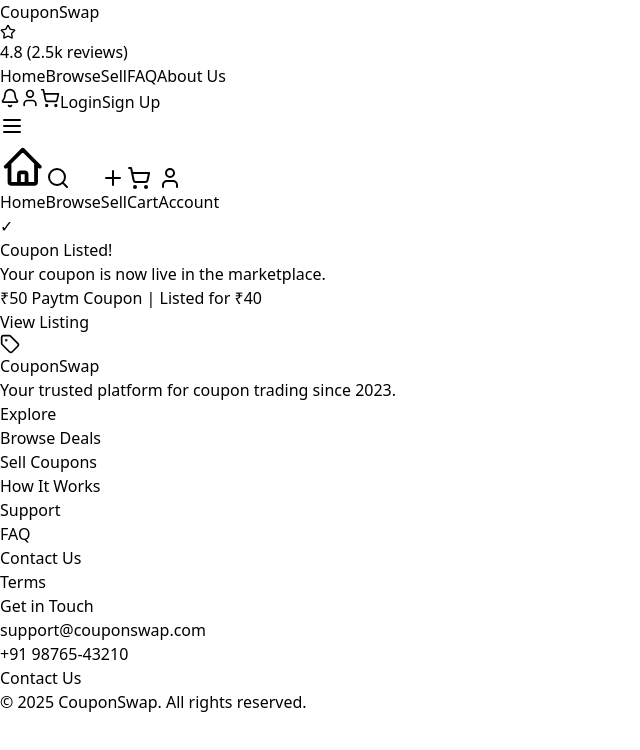
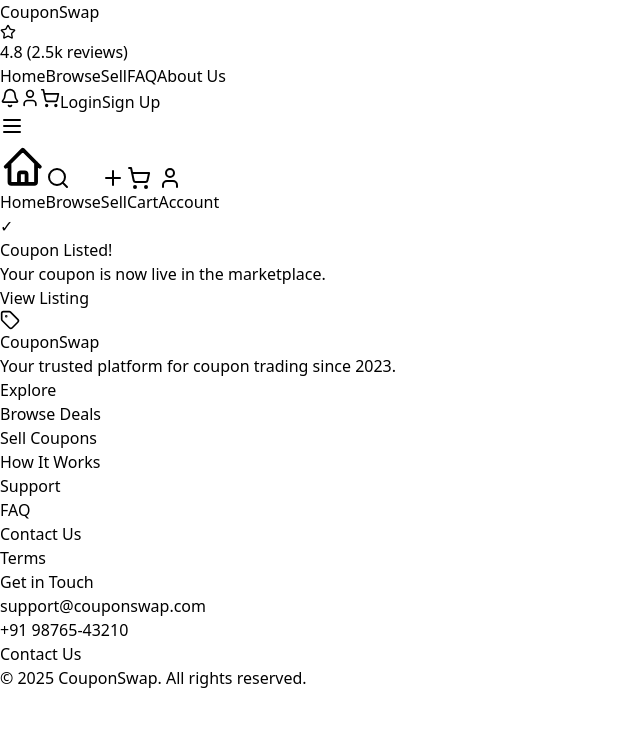
Before and after one commit to codinggita/coupon_swap, a React (Vite) app in the folder Frontend/: page /CoupenSuccess in a window 1280 px wide. Shown: the top 750 px of the page, without its empty margins (0-640 px from the left). Built offline with nearby package versions, Linux system fonts and the light colour scheme.

Commit message:
remove the ₹50 Paytm Coupon | Listed for ₹40 this sentence

```diff
--- a/Frontend/src/assets/components/CoupenSuccess.jsx
+++ b/Frontend/src/assets/components/CoupenSuccess.jsx
@@ -24,14 +24,6 @@
         <p className="text-gray-600 text-base sm:text-lg mb-6 sm:mb-8">
           Your coupon is now live in the marketplace.
         </p>
-
-        {/* Coupon Details */}
-        <div className="bg-amber-50 p-4 sm:p-5 rounded-lg mb-6 sm:mb-8 border border-amber-100">
-          <p className="text-gray-700 text-sm sm:text-base md:text-lg">
-            ₹50 Paytm Coupon | Listed for ₹40
-          </p>
-        </div>
-
         {/* CTA Button */}
         <button
           onClick={handleViewListing}
```
